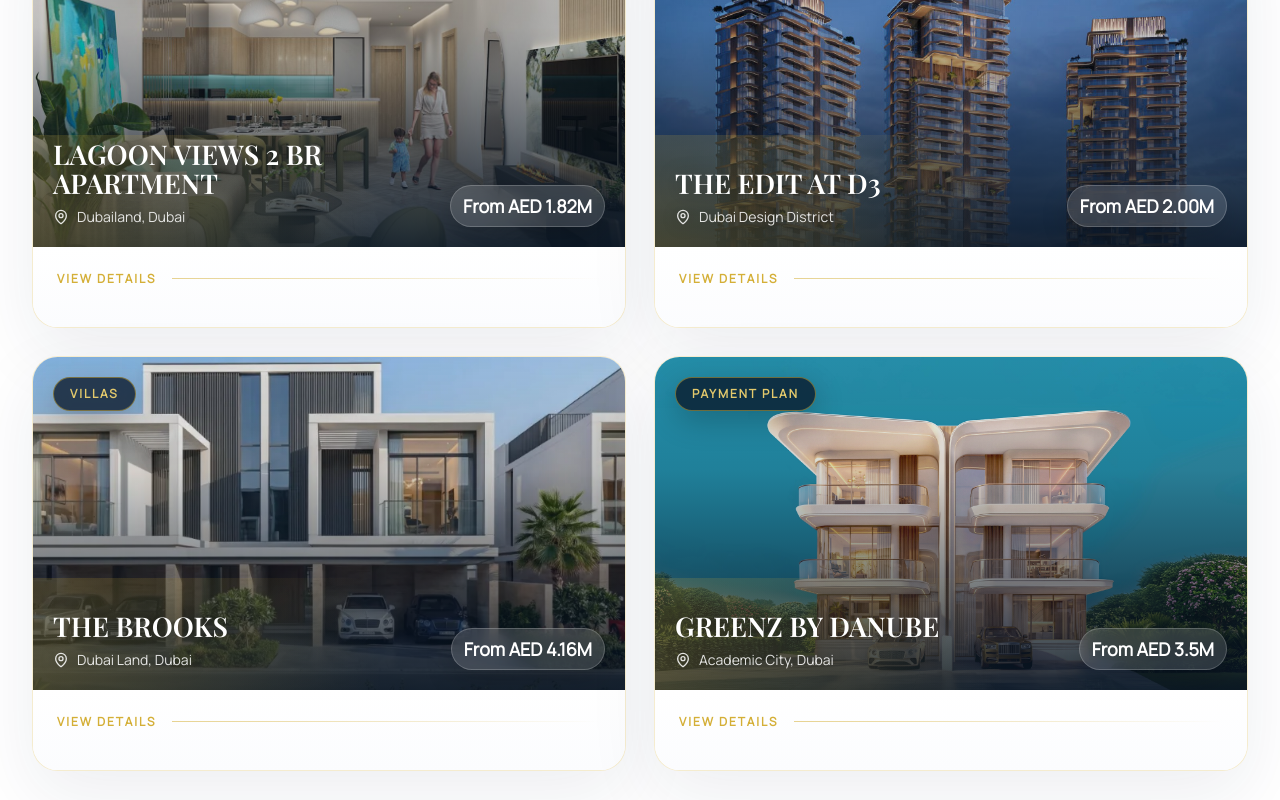
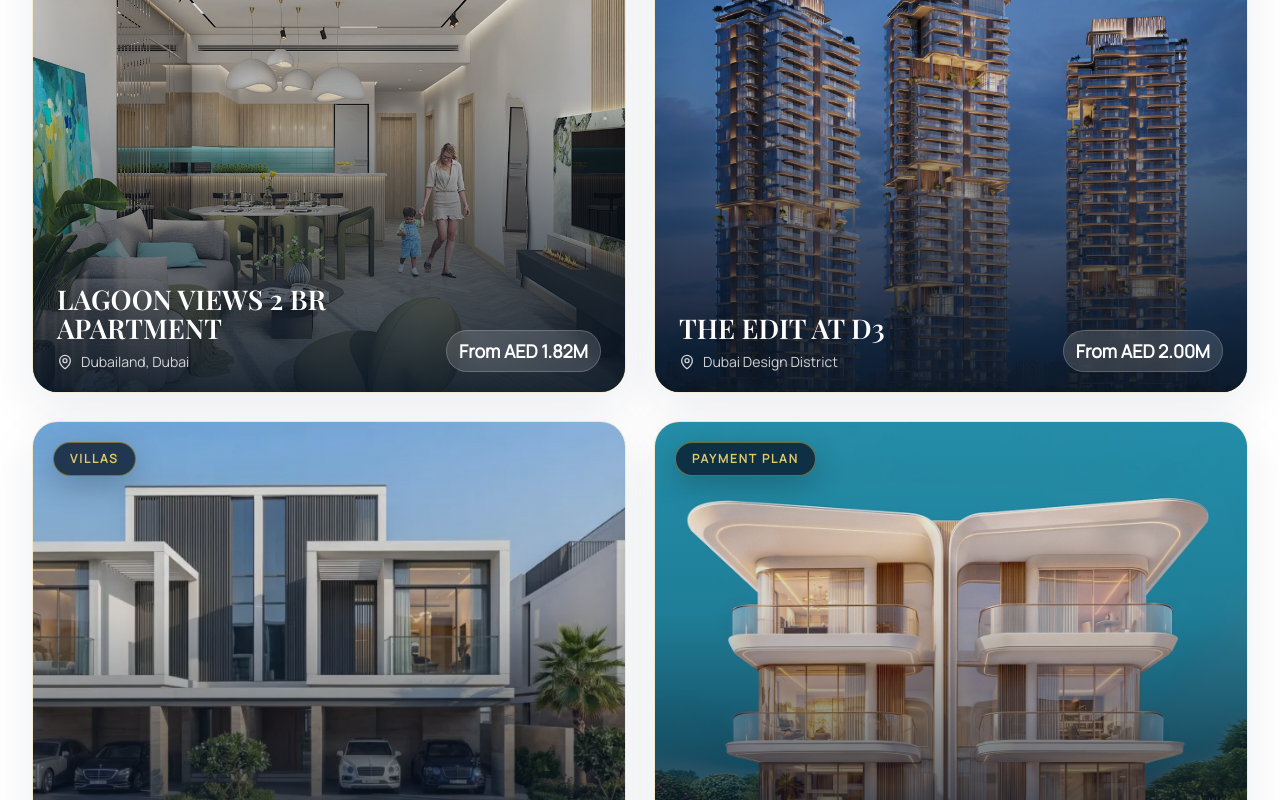
Before and after one commit to Zuvairiya7197/react-next-single-page, a Next.js app: page / in a window 1280 px wide. Shown: the part 4480-5280 px from the top of the page. Built offline with nearby package versions, Linux system fonts and the light colour scheme.

Commit message:
property card layout

```diff
--- a/components/PropertyCards.tsx
+++ b/components/PropertyCards.tsx
@@ -59,66 +59,68 @@
       <div className="mt-10 grid gap-6 sm:mt-12 lg:grid-cols-2 lg:gap-7">
         {properties.map((property, index) => (
           <SectionReveal key={property.id} delay={index * 0.08}>
-            <article className="group relative flex h-full flex-col overflow-hidden rounded-[1rem] border border-[rgba(212,175,55,0.24)] bg-white shadow-[0_18px_52px_rgba(21,43,71,0.08)] transition duration-300 hover:-translate-y-1 hover:border-[rgba(212,175,55,0.42)] hover:shadow-[0_34px_90px_rgba(21,43,71,0.15)] sm:rounded-[1.6rem] sm:shadow-[0_24px_70px_rgba(21,43,71,0.08)]">
-              <div className="pointer-events-none absolute inset-x-6 top-0 h-px bg-[linear-gradient(90deg,transparent,rgba(212,175,55,0.72),transparent)] opacity-80" />
-              <div className="relative aspect-[4/3] shrink-0 overflow-hidden sm:aspect-[16/9]">
+            <article className="group relative h-[26rem] overflow-hidden rounded-[1rem] border border-[rgba(212,175,55,0.24)] shadow-[0_18px_52px_rgba(21,43,71,0.08)] transition duration-300 hover:border-[rgba(212,175,55,0.42)] hover:shadow-[0_34px_90px_rgba(21,43,71,0.18)] sm:h-[30rem] sm:rounded-[1.6rem]">
+              {/* Full-bleed image */}
               <Image
                 src={property.image}
                 alt={property.imageAlt}
                 fill
                 sizes="(min-width: 1024px) 50vw, 100vw"
-                  className="h-full w-full object-cover transition duration-700 group-hover:scale-[1.04]"
+                className="object-cover transition duration-700 group-hover:scale-[1.04]"
                 style={{ objectPosition: property.imagePosition }}
               />
-                <div className="absolute inset-0 bg-[linear-gradient(180deg,rgba(10,23,38,0.04)_0%,rgba(10,23,38,0.16)_34%,rgba(10,23,38,0.9)_100%)]" />
-                <div className="absolute inset-x-0 bottom-0 h-32 bg-[radial-gradient(circle_at_bottom_left,rgba(212,175,55,0.26),transparent_58%)] sm:h-28" />
-                <div className="absolute top-3 left-3 max-w-[calc(100%-1.5rem)] rounded-full border border-[rgba(212,175,55,0.48)] bg-[rgba(9,24,42,0.78)] px-2.5 py-1 text-[0.58rem] font-semibold uppercase tracking-[0.1em] text-[var(--color-gold-400)] shadow-[0_10px_30px_rgba(0,0,0,0.22)] backdrop-blur sm:top-5 sm:left-5 sm:px-4 sm:py-2 sm:text-xs sm:tracking-[0.16em]">
+
+              {/* Gradient — lightens on hover as panel covers it */}
+              <div className="absolute inset-0 bg-[linear-gradient(180deg,rgba(10,23,38,0.04)_0%,rgba(10,23,38,0.18)_40%,rgba(10,23,38,0.92)_100%)] transition-opacity duration-500 group-hover:opacity-0" />
+              <div className="absolute inset-0 bg-[linear-gradient(180deg,rgba(10,23,38,0.08)_0%,rgba(10,23,38,0.5)_40%,rgba(10,23,38,0.98)_100%)] opacity-0 transition-opacity duration-500 group-hover:opacity-100" />
+
+              {/* Status badge */}
+              <div className="absolute top-3 left-3 z-10 max-w-[calc(100%-1.5rem)] rounded-full border border-[rgba(212,175,55,0.48)] bg-[rgba(9,24,42,0.78)] px-2.5 py-1 text-[0.58rem] font-semibold uppercase tracking-[0.1em] text-[var(--color-gold-400)] shadow-[0_10px_30px_rgba(0,0,0,0.22)] backdrop-blur sm:top-5 sm:left-5 sm:px-4 sm:py-2 sm:text-xs sm:tracking-[0.16em]">
                 <span className="line-clamp-1">{property.status}</span>
               </div>
-                <div className="absolute right-3 bottom-3 left-3 flex flex-col gap-2 text-white sm:right-5 sm:bottom-5 sm:left-5 sm:flex-row sm:items-end sm:justify-between sm:gap-4">
+
+              {/* Sliding bottom panel */}
+              <div className="absolute inset-x-0 bottom-0 z-10">
+                {/* Always visible: title, location, price */}
+                <div className="px-4 pb-4 pt-3 text-white sm:px-6 sm:pb-5 sm:pt-4">
+                  <div className="flex items-end justify-between gap-3">
                     <div className="min-w-0">
-                    <h3 className="font-display text-[1.18rem] uppercase leading-[1.08] drop-shadow-[0_2px_10px_rgba(0,0,0,0.35)] sm:text-[1.7rem]">
+                      <h3 className="font-display text-[1.18rem] uppercase leading-[1.08] drop-shadow-[0_2px_10px_rgba(0,0,0,0.4)] sm:text-[1.7rem]">
                         {property.title}
                       </h3>
-                    <p className="mt-1.5 flex items-center gap-1.5 text-xs font-medium text-white/86 drop-shadow-[0_2px_8px_rgba(0,0,0,0.35)] sm:mt-2 sm:gap-2 sm:text-sm">
-                      <MapPin size={14} aria-hidden="true" className="sm:size-4" />
+                      <p className="mt-1.5 flex items-center gap-1.5 text-xs font-medium text-white/80 drop-shadow-[0_2px_8px_rgba(0,0,0,0.35)] sm:mt-2 sm:gap-2 sm:text-sm">
+                        <MapPin size={13} aria-hidden="true" className="shrink-0 sm:size-4" />
                         {property.location}
                       </p>
                     </div>
-                  <p className="w-fit shrink-0 rounded-full border border-white/20 bg-white/14 px-2.5 py-1 text-xs font-semibold text-white shadow-[0_10px_28px_rgba(0,0,0,0.18)] backdrop-blur sm:px-3 sm:py-1.5 sm:text-lg">
+                    <p className="w-fit shrink-0 rounded-full border border-white/20 bg-white/14 px-2.5 py-1 text-xs font-semibold text-white backdrop-blur sm:px-3 sm:py-1.5 sm:text-lg">
                       {property.price}
                     </p>
                   </div>
                 </div>
-              <div className="flex flex-1 flex-col bg-[linear-gradient(180deg,#ffffff_0%,#fbfcfe_100%)] p-3.5 sm:p-6">
-                <div className="flex items-center justify-between gap-4">
-                  <p className="text-[0.64rem] font-semibold uppercase tracking-[0.14em] text-[var(--color-gold-500)] sm:text-xs sm:tracking-[0.16em]">
-                    View details
-                  </p>
-                  <span className="h-px flex-1 bg-[linear-gradient(90deg,rgba(212,175,55,0.55),transparent)]" />
-                </div>
 
-                <div className="mt-3 flex flex-1 flex-col overflow-hidden transition-all duration-500 ease-out sm:mt-4 sm:max-h-0 sm:translate-y-3 sm:opacity-0 sm:group-hover:max-h-[34rem] sm:group-hover:translate-y-0 sm:group-hover:opacity-100 sm:group-focus-within:max-h-[34rem] sm:group-focus-within:translate-y-0 sm:group-focus-within:opacity-100">
-                  <p className="line-clamp-2 text-xs leading-5 text-[var(--color-slate-500)] sm:line-clamp-none sm:text-sm sm:leading-7">
+                {/* Details panel slides up on hover */}
+                <div className="max-h-0 overflow-hidden transition-all duration-500 ease-out group-hover:max-h-[24rem] group-focus-within:max-h-[24rem]">
+                  <div className="border-t border-white/10 bg-[rgba(2,18,34,0.88)] px-4 pb-5 pt-4 backdrop-blur-xl sm:px-6 sm:pb-6">
+                    <p className="line-clamp-2 text-xs leading-5 text-white/70 sm:text-sm sm:leading-6">
                       {property.description}
                     </p>
-                  <div className="mt-3 grid grid-cols-2 gap-2 sm:mt-6 sm:gap-3 lg:mt-auto">
+                    <div className="mt-3 grid grid-cols-2 gap-2 sm:mt-4 sm:gap-2.5">
                       {cardDetails(property).map((detail) => {
                         const Icon = detail.icon;
-
                         return (
                           <div
                             key={detail.label}
-                          className="flex min-h-14 items-center gap-2 rounded-[0.75rem] border border-[var(--color-border)] bg-white px-2.5 py-2 shadow-[0_10px_24px_rgba(21,43,71,0.045)] sm:min-h-20 sm:gap-3 sm:rounded-[0.9rem] sm:px-4 sm:py-3 sm:shadow-[0_12px_32px_rgba(21,43,71,0.05)]"
+                            className="flex items-center gap-2 rounded-[0.75rem] border border-white/10 bg-white/8 px-2.5 py-2 sm:gap-3 sm:rounded-[0.9rem] sm:px-3 sm:py-2.5"
                           >
-                          <span className="flex h-8 w-8 shrink-0 items-center justify-center rounded-full bg-[rgba(212,175,55,0.12)] text-[var(--color-gold-500)] sm:h-10 sm:w-10">
-                            <Icon size={15} aria-hidden="true" className="sm:size-[18px]" />
+                            <span className="flex h-7 w-7 shrink-0 items-center justify-center rounded-full bg-[rgba(212,175,55,0.18)] text-[var(--color-gold-400)] sm:h-9 sm:w-9">
+                              <Icon size={13} aria-hidden="true" className="sm:size-[15px]" />
                             </span>
                             <div className="min-w-0">
-                            <p className="line-clamp-1 text-xs font-semibold text-[var(--color-slate-900)] sm:text-sm">
+                              <p className="line-clamp-1 text-xs font-semibold text-white sm:text-sm">
                                 {detail.value}
                               </p>
-                            <p className="mt-0.5 line-clamp-1 text-[0.56rem] font-semibold uppercase tracking-[0.1em] text-[var(--color-slate-500)] sm:mt-1 sm:text-[0.68rem] sm:tracking-[0.14em]">
+                              <p className="mt-0.5 line-clamp-1 text-[0.55rem] font-semibold uppercase tracking-[0.1em] text-white/50 sm:text-[0.65rem]">
                                 {detail.label}
                               </p>
                             </div>
@@ -129,12 +131,13 @@
                     <button
                       type="button"
                       onClick={() => setSelectedProperty(property)}
-                    className="mt-3 inline-flex w-full cursor-pointer items-center justify-center gap-2 rounded-full border border-[rgba(212,175,55,0.64)] bg-[rgba(212,175,55,0.08)] px-4 py-2.5 text-xs font-semibold uppercase tracking-[0.08em] text-[var(--color-slate-900)] transition hover:bg-[var(--color-gold-500)] hover:shadow-[0_16px_36px_rgba(212,175,55,0.26)] sm:mt-6 sm:w-auto sm:px-6 sm:py-3.5 sm:text-sm"
+                      className="mt-3 inline-flex w-full cursor-pointer items-center justify-center gap-2 rounded-full border border-[rgba(212,175,55,0.5)] bg-[rgba(212,175,55,0.12)] px-4 py-2.5 text-xs font-semibold uppercase tracking-[0.08em] text-white transition hover:bg-[var(--color-gold-500)] hover:text-[var(--color-slate-900)] sm:mt-4 sm:py-3 sm:text-sm"
                       aria-haspopup="dialog"
                     >
-                    <MessageCircle size={17} aria-hidden="true" />
+                      <MessageCircle size={15} aria-hidden="true" />
                       Contact us
                     </button>
+                  </div>
                 </div>
               </div>
             </article>
```
Lines whose indentation alone changed are shown as unchanged.
